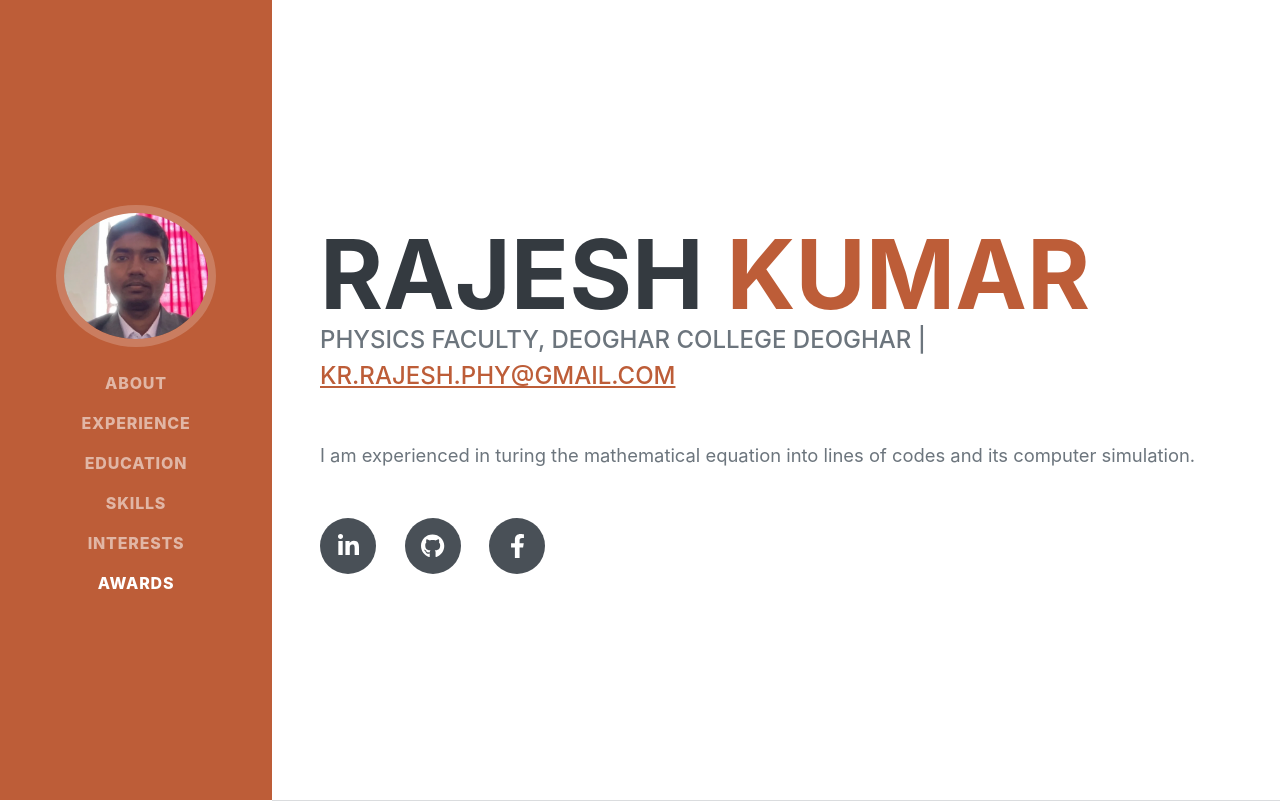
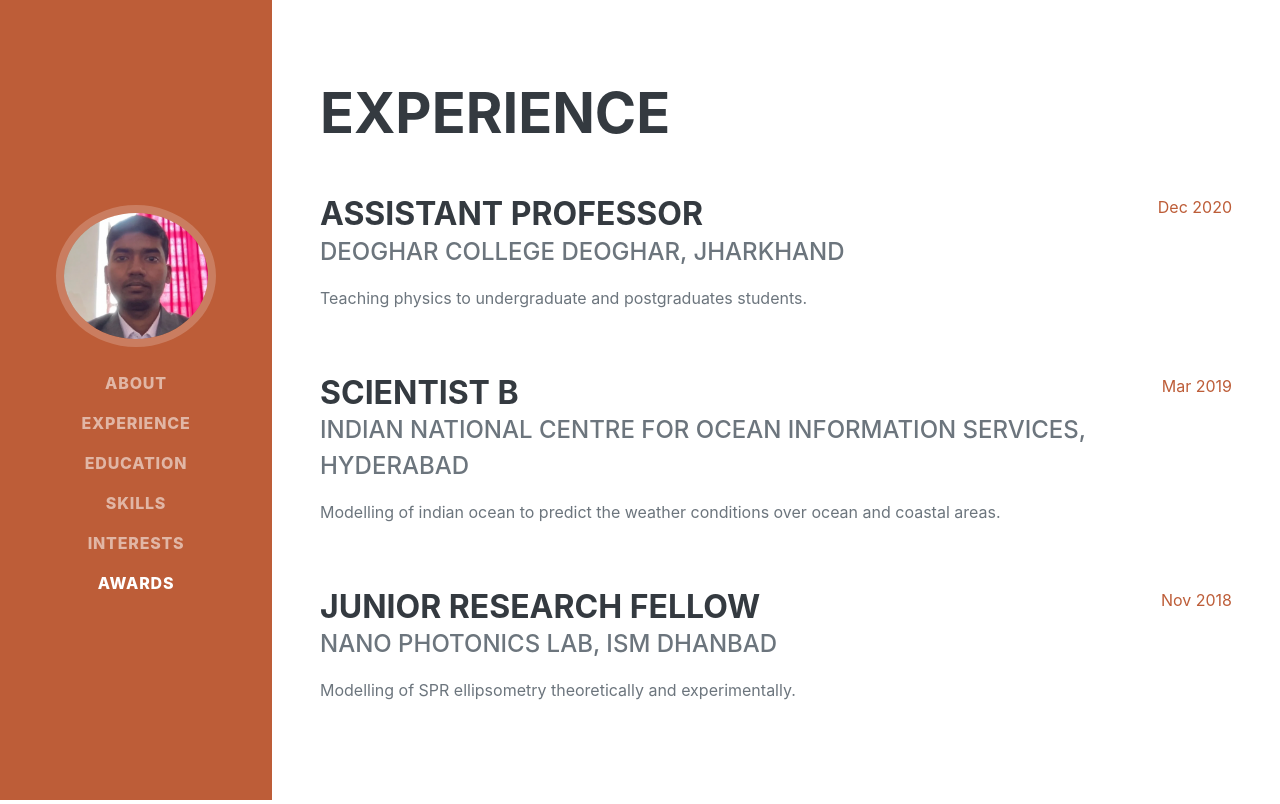
Before and after one commit to rajeshphy/About, a plain HTML site: page index.html in a window 1280 px wide. Shown: the top 804 px of the page. Drawn offline with nearby package versions, Linux system fonts and the light colour scheme; a web font is replaced by a local one.

Commit message:
Update index.html

```diff
--- a/index.html
+++ b/index.html
@@ -35,32 +35,6 @@
             </div>
         </nav>
         <!-- Page Content-->
-        <div class="container-fluid p-0">
-            <!-- About-->
-            <section class="resume-section" id="about">
-                <div class="resume-section-content">
-                    <h1 class="mb-0">
-                        Rajesh
-                        <span class="text-primary">Kumar</span>
-                    </h1>
-                    <div class="subheading mb-5">
-                       Physics Faculty, Deoghar College Deoghar | <a href="mailto:name@email.com">kr.rajesh.phy@gmail.com</a>
-
-
-                   </div>
-
-                    <p class="lead mb-5">I am experienced in turing the mathematical equation into lines of codes and its computer simulation.</p>
-                    <div class="social-icons">
-                        <a class="social-icon" href="#!"><i class="fab fa-linkedin-in"></i></a>
-                        <a class="social-icon" href="#!"><i class="fab fa-github"></i></a>
-<!--
-                        <a class="social-icon" href="#!"><i class="fab fa-twitter"></i></a>
--->
-                        <a class="social-icon" href="#!"><i class="fab fa-facebook-f"></i></a>
-                    </div>
-                </div>
-            </section>
-            <hr class="m-0" />
             <!-- Experience-->
             <section class="resume-section" id="experience">
                 <div class="resume-section-content">
```
